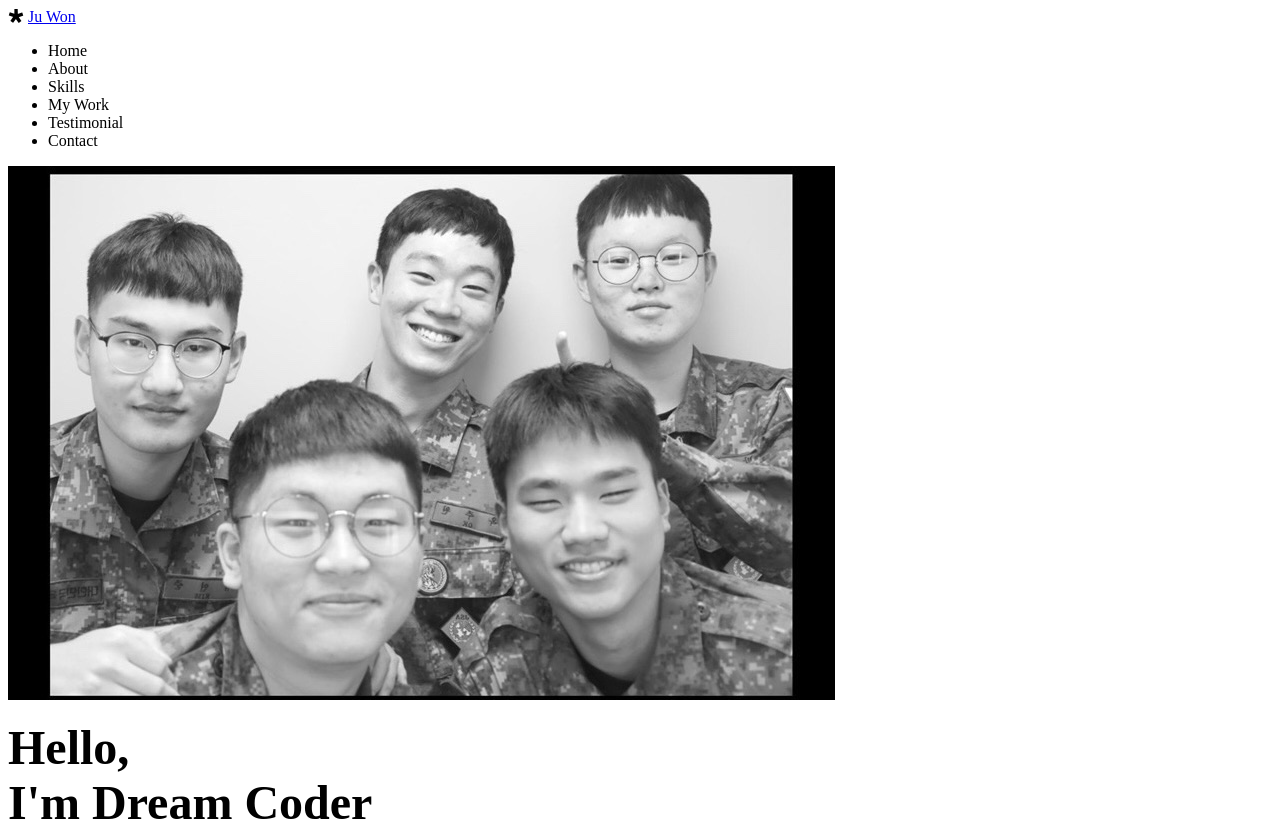
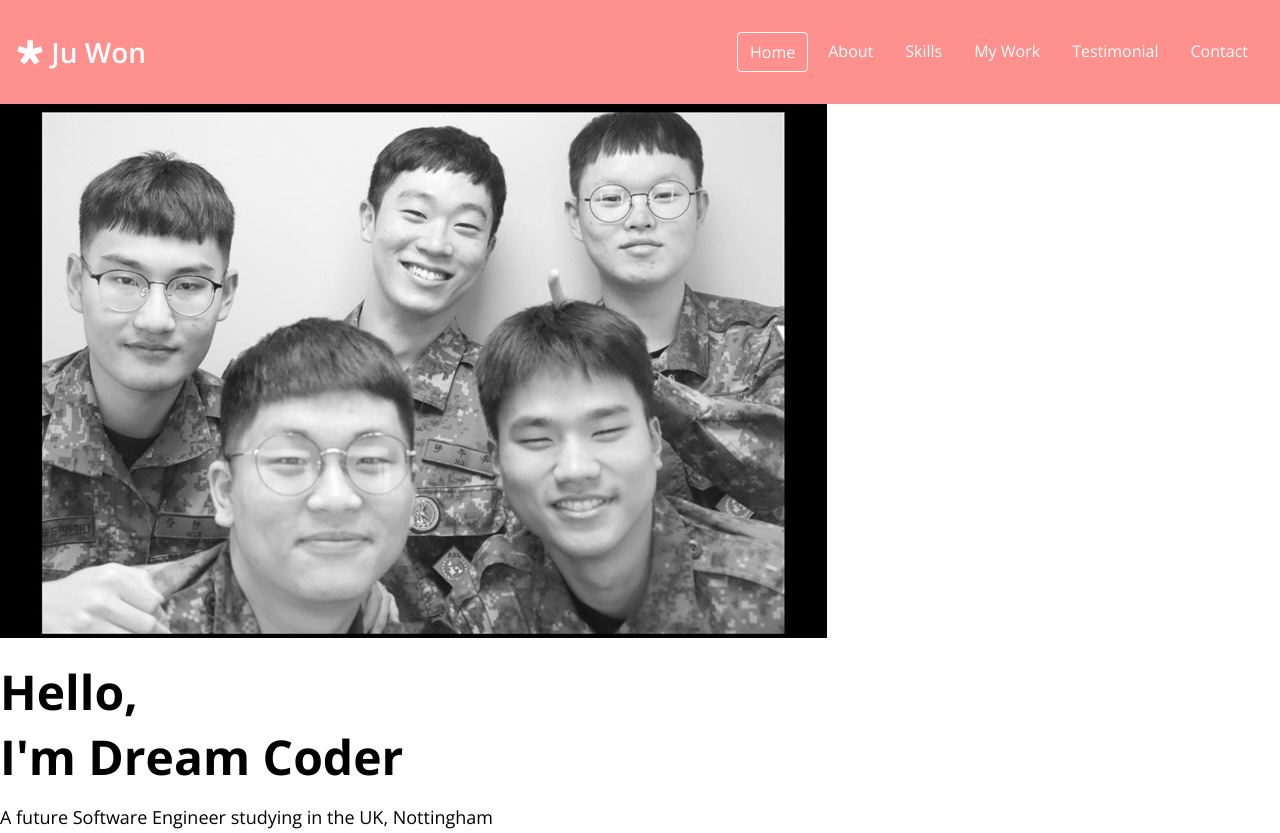
Before and after one commit to OckJuWon0831/ProfileWebsite, a plain HTML site: page index.html in a window 1280 px wide. Shown: the top 833 px of the page. Drawn offline with nearby package versions, Linux system fonts and the light colour scheme.

Commit message:
CSS: Navbar

```diff
--- a/index.html
+++ b/index.html
@@ -29,7 +29,7 @@
         <a href="#">Ju Won</a>
       </div>
       <ul class="navbar__menu">
-        <li class="navbar__menu--item">Home</li>
+        <li class="navbar__menu--item active">Home</li>
         <li class="navbar__menu--item">About</li>
         <li class="navbar__menu--item">Skills</li>
         <li class="navbar__menu--item">My Work</li>
--- a/style.css
+++ b/style.css
@@ -26,11 +26,30 @@
   --weight-bold: 700;
   --weight-semi-bold: 600;
   --weight-regular: 400;
+
+  /* Size */
+  --size-border-radius: 4px;
 }
 
 /* Universal tags */
 * {
     box-sizing: border-box;
+}
+
+body {
+    margin: 0;
+    font-family: 'Open Sans', sans-serif;
+    cursor: default;
+}
+
+a {
+    text-decoration: none;
+    color: var(--color-white);
+}
+
+ul {
+    list-style: none;
+    padding-left: 0;
 }
 
 /* Typography */
@@ -61,3 +80,37 @@ p {
     color: var(--color-black);
     margin: 4px 0;
 }
+
+#navbar {
+    display: flex;
+    justify-content: space-between;
+    background-color: var(--color-pink);
+    align-items: center;
+    color: var(--color-white);
+    padding: 16px;
+}
+
+.navbar__logo {
+    font-size: var(--font-medium);
+    font-weight: var(--weight-semi-bold);
+}
+
+.navbar__menu {
+    display: flex;
+}
+
+.navbar__menu--item {
+    padding: 8px 12px;
+    margin: 0px 4px;
+    cursor: pointer;
+    border-radius: var(--size-border-radius);
+}
+
+.navbar__menu--item.active {
+    border: 1px solid var(--color-white);
+}
+
+.navbar__menu--item:hover {
+    background-color: var(--color-dark-pink);
+    border-radius: 4px;
+}
```
